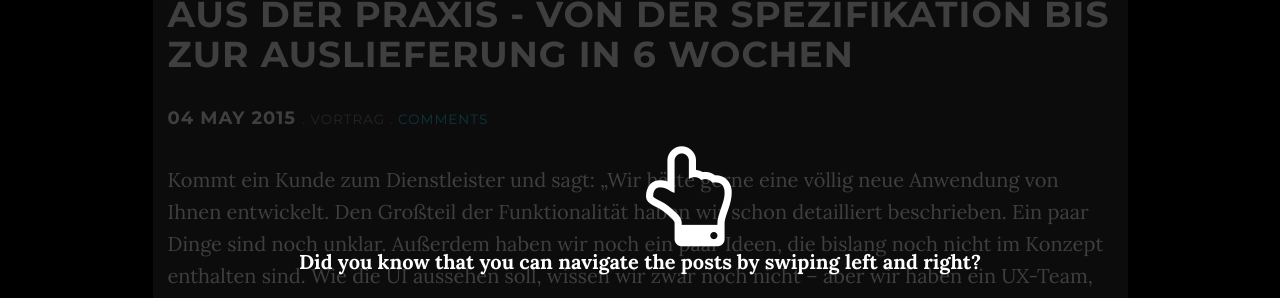
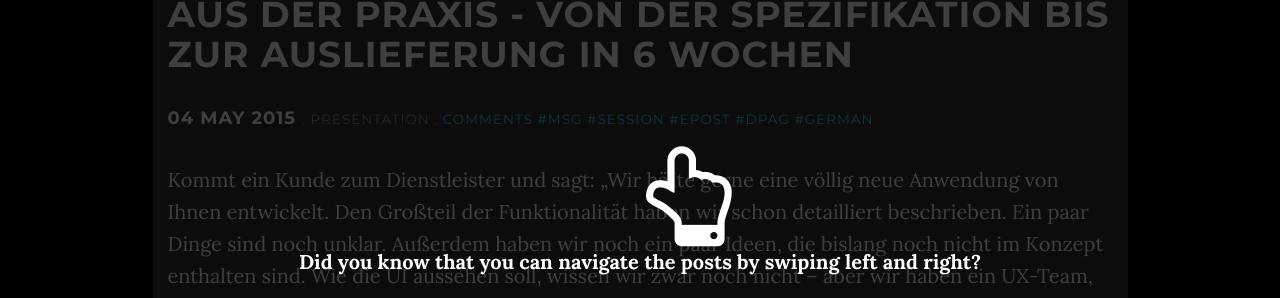
Before and after one commit to Anheledir/anheledir.NET, a Jekyll site: the page built from _posts/2015-05-04-aus-der-praxis-von-der-spezifikation-bis-zur-auslieferung-in-6-wochen.md, in a window 1280 px wide and 900 px high. Shown: the part 255-553 px from the top of the window. Built offline with Jekyll 4.4.1, drawn with Linux system fonts in a browser that asks for light colours; nearby versions of some CDN libraries; comment, search, counter and statistics services are not loaded; a style sheet for code colours, icons or effects is not loaded.

Commit message:
Update 2015-05-04-aus-der-praxis-von-der-spezifikation-bis-zur-auslieferung-in-6-wochen.md

```diff
--- a/_posts/2015-05-04-aus-der-praxis-von-der-spezifikation-bis-zur-auslieferung-in-6-wochen.md
+++ b/_posts/2015-05-04-aus-der-praxis-von-der-spezifikation-bis-zur-auslieferung-in-6-wochen.md
@@ -2,8 +2,8 @@
 layout: post
 section-type: post
 title: Aus der Praxis - Von der Spezifikation bis zur Auslieferung in 6 Wochen
-category: Vortrag
-tags: []
+category: Presentation
+tags: [msg, session, epost, dpag, german]
 ---
 <p>
 Kommt ein Kunde zum Dienstleister und sagt: „Wir hätte gerne eine völlig neue Anwendung von Ihnen entwickelt. Den Großteil der Funktionalität haben wir schon detailliert beschrieben. Ein paar Dinge sind noch unklar. Außerdem haben wir noch ein paar Ideen, die bislang noch nicht im Konzept enthalten sind. Wie die UI aussehen soll, wissen wir zwar noch nicht – aber wir haben ein UX-Team, das mit Ihnen die UI abstimmen würde. Wenn wir dann noch UX-Tests mit einer Testgruppe machen und die Anwendung am Ende auch mit UI-Tests automatisiert auf neun unterschiedlichen Betriebssystemen von Ihnen getestet haben möchten, ist das doch sicher in sechs Wochen fertig – oder?“</p>
```
